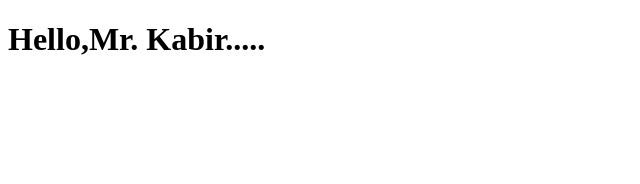
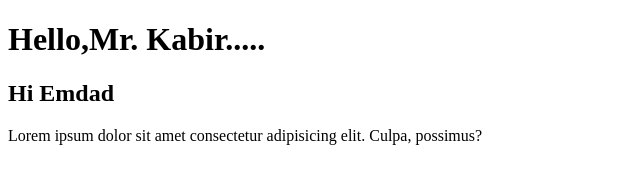
Before and after one commit to devemdad/demo, a plain HTML site: page index.html in a window 1280 px wide. Shown: the whole page, without its empty margins (0-640 px from the left). Drawn offline with Linux system fonts and the light colour scheme.

Commit message:
secind commit

```diff
--- a/index.html
+++ b/index.html
@@ -7,5 +7,9 @@
     </head>
     <body>
        <h1>Hello,Mr. Kabir.....</h1>
+       <div class="card">
+        <h2>Hi Emdad</h2>
+        <p>Lorem ipsum dolor sit amet consectetur adipisicing elit. Culpa, possimus?</p>
+       </div>
     </body>
 </html>
```
